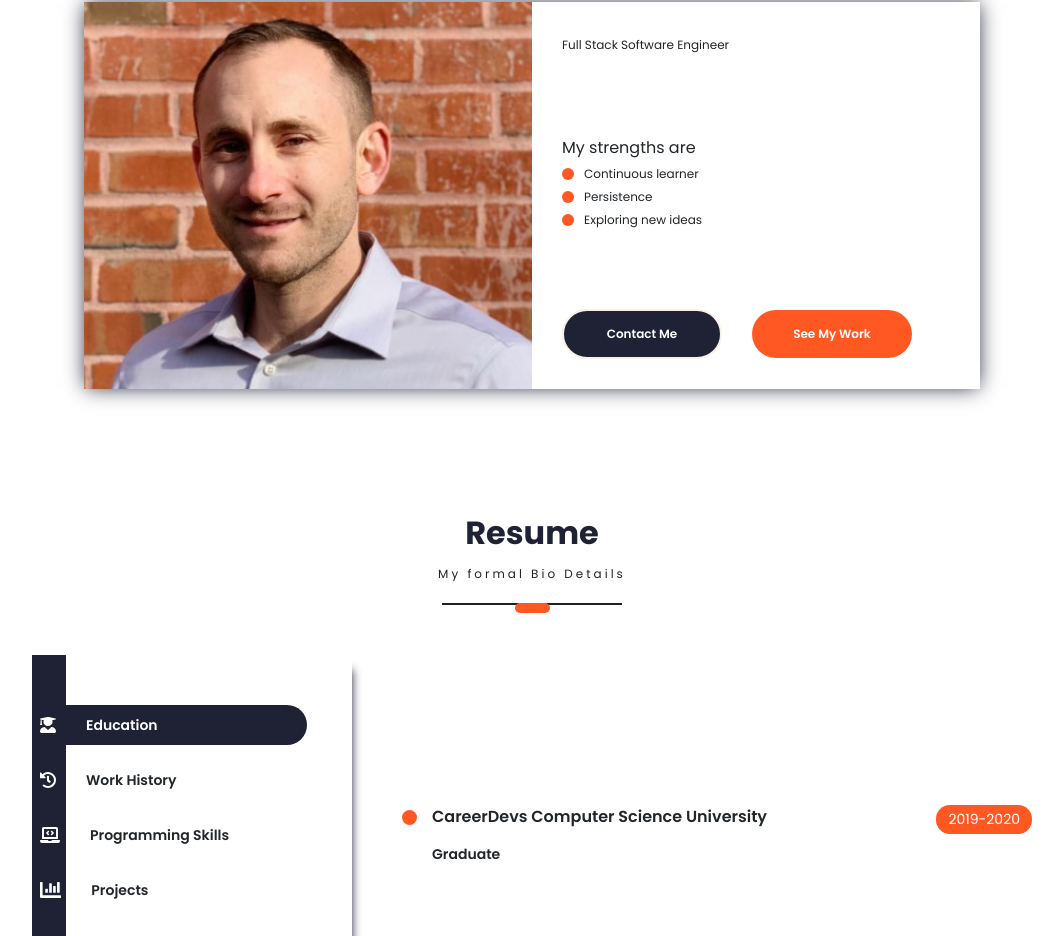
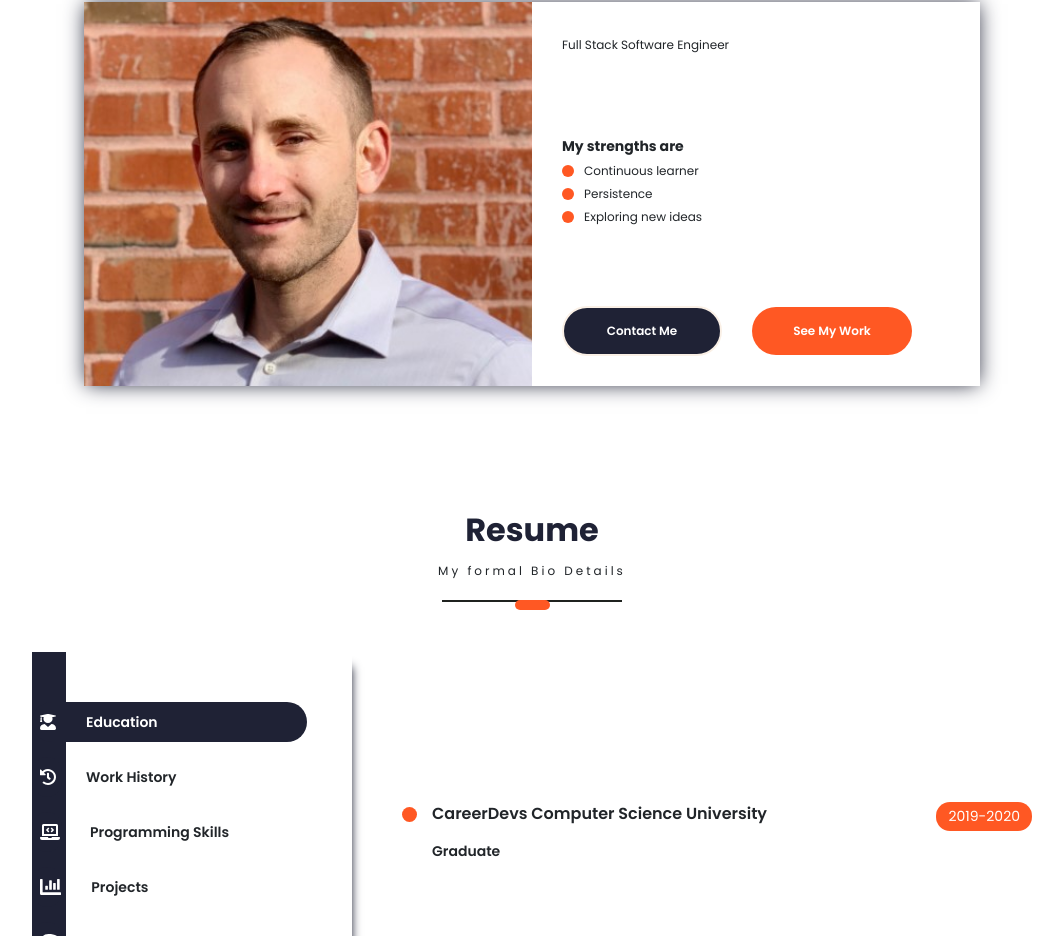
Before and after one commit to RdotSilva/TypeScript-React-Showcase, a React (Create React App) app: page / in a window 1280 px wide. Shown: the part 865-1801 px from the top of the page, without its empty margins (108-1171 px from the left). Built offline with nearby package versions, Linux system fonts and the light colour scheme; a web font is replaced by a local one.

Commit message:
Fix typo in style

```diff
--- a/src/components/AboutMe/AboutMe.css
+++ b/src/components/AboutMe/AboutMe.css
@@ -32,7 +32,7 @@
 .about-me-highlights {
   margin: 80px 0;
 }
-.highlght-heading {
+.highlight-heading {
   font-family: "Poppins Bold";
   font-size: 14px;
   margin: 0 0 5px 0;
```
